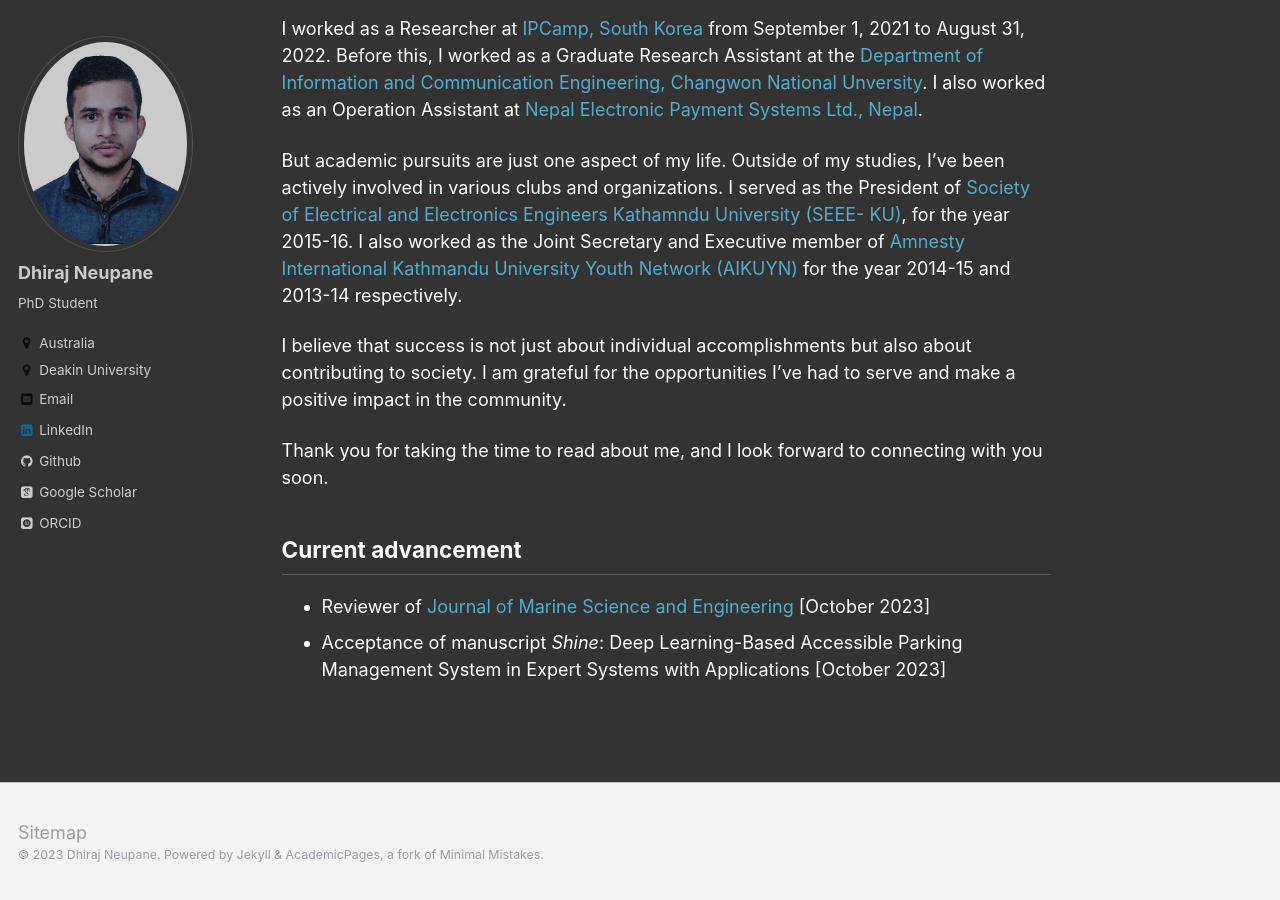
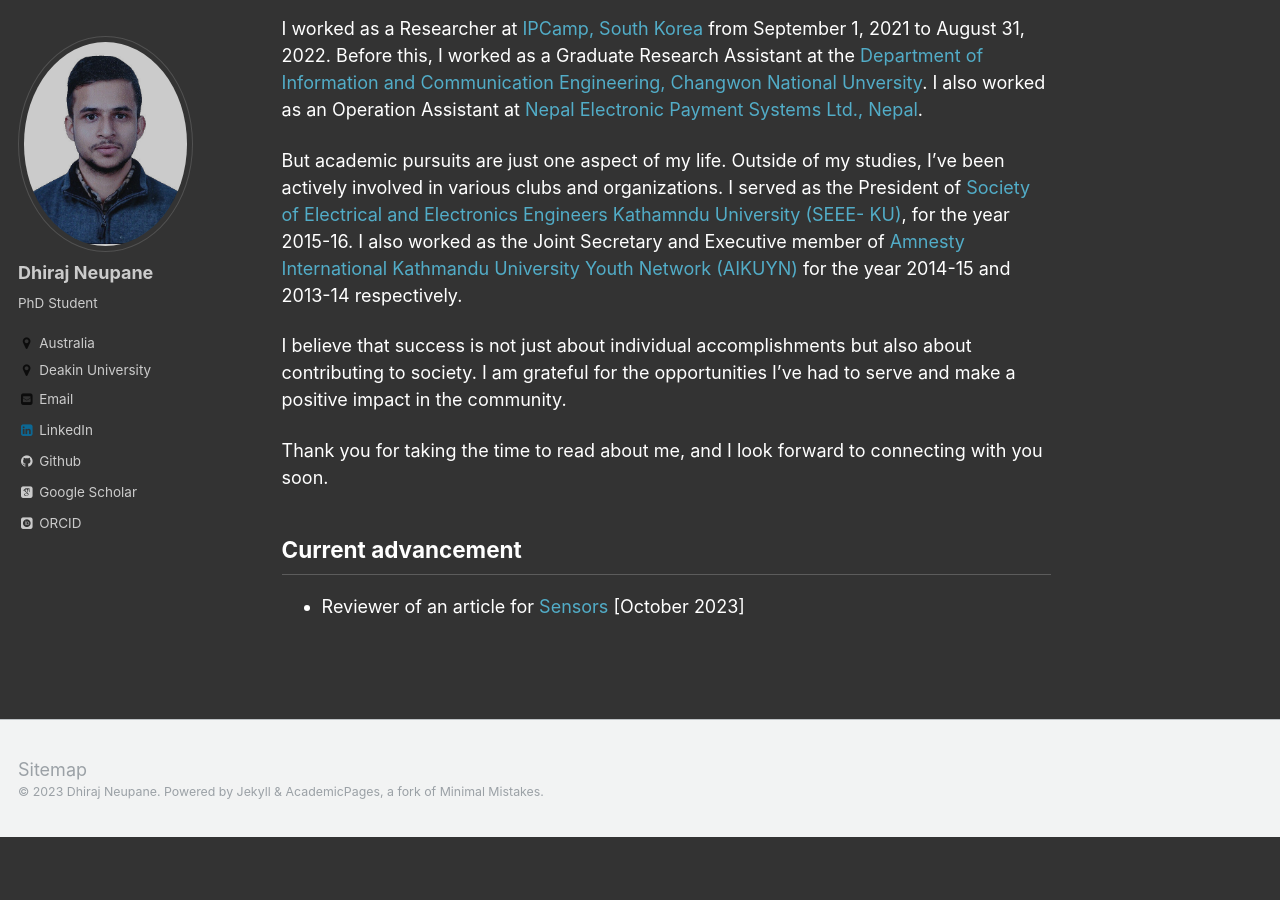
Before and after one commit to dhirajneupane/academicPortfolio, a Jekyll site: the page built from _pages/about.md, in a window 1280 px wide and 900 px high, scrolled down 674 px. Built offline with Jekyll 4.4.1, drawn with Linux system fonts in a browser that asks for light colours; some web fonts are replaced; after the commit the page ends 1511 px from its top, so only the background shows below that.

Commit message:
Update about.md

```diff
--- a/_pages/about.md
+++ b/_pages/about.md
@@ -26,5 +26,4 @@ I believe that success is not just about individual accomplishments but also abo
 Thank you for taking the time to read about me, and I look forward to connecting with you soon.
 
 ## Current advancement
-* Reviewer of [Journal of Marine Science and Engineering](https://github.com/dhirajneupane/academicPortfolio/blob/main/files/ReviewerCertificates/RC_DN_JSME.pdf){:target="_blank"} [October 2023]
-* Acceptance of manuscript _Shine_: Deep Learning-Based Accessible Parking Management System in Expert Systems with Applications [October 2023]
+* Reviewer of an article for [Sensors](https://github.com/dhirajneupane/academicPortfolio/blob/main/files/ReviewerCertificates/RC_sesnor.pdf){:target="_blank"} [October 2023]
```
